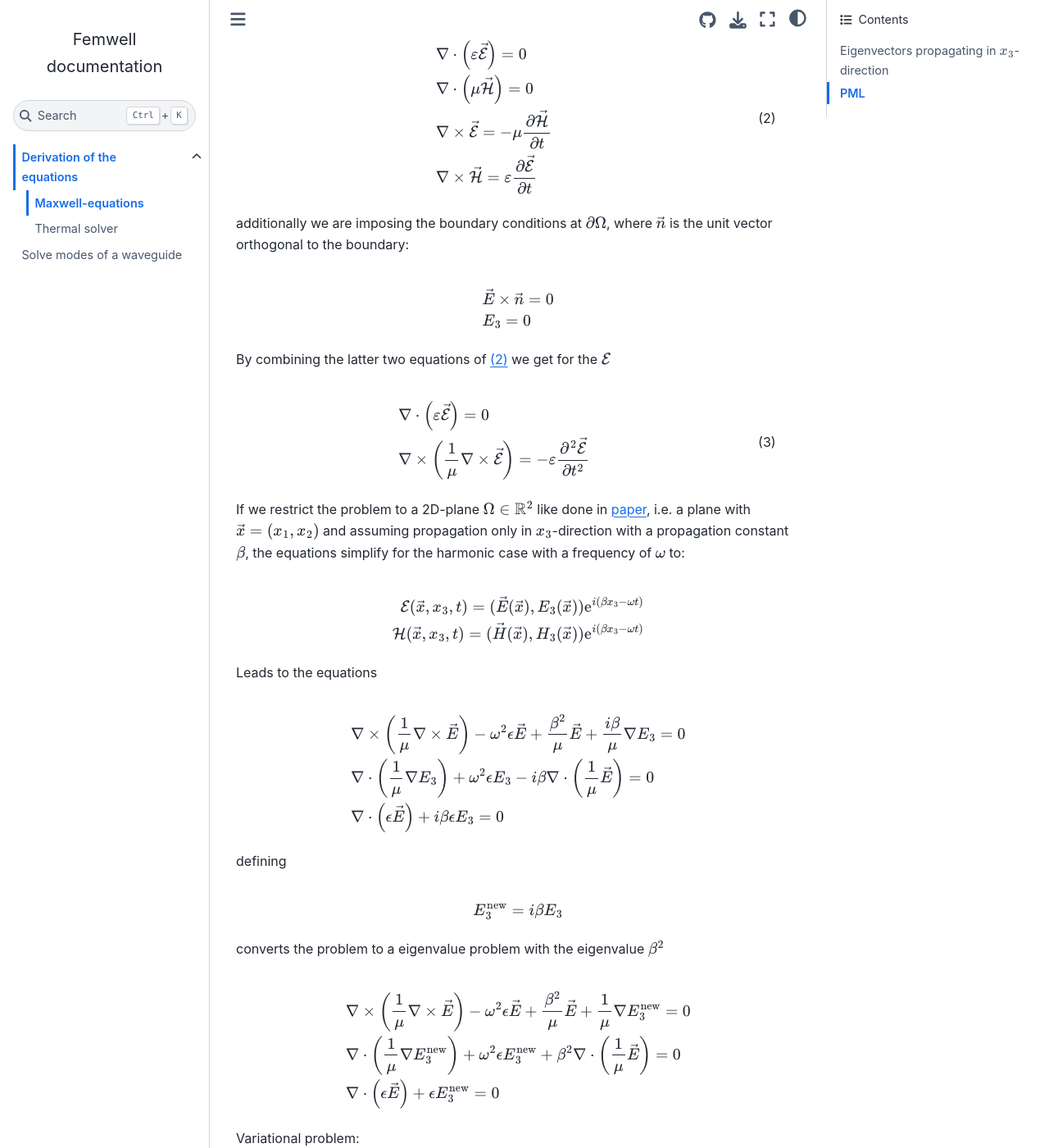
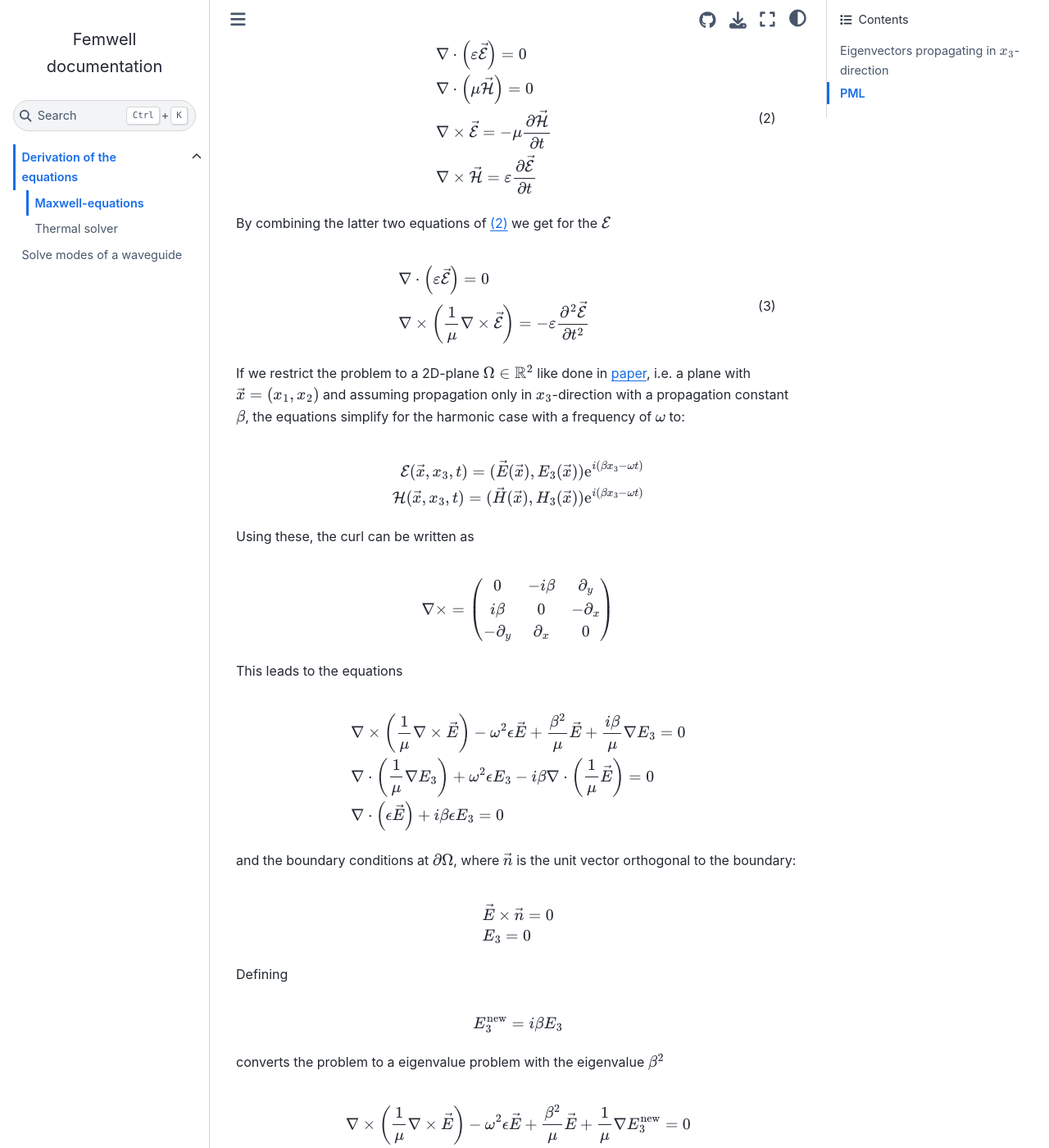
Before and after one commit to HelgeGehring/femwell, a Sphinx documentation site: the page built from docs/source/math/maxwell.rst, in a window 1280 px wide and 1400 px high, scrolled down 548 px. Shown: the whole window at 82% size. Built offline with Sphinx 7.4.7 and the Sphinx Book theme 1.1.4, drawn with Linux system fonts in a browser that asks for light colours.

Commit message:
define curl operator

```diff
--- a/docs/source/math/maxwell.rst
+++ b/docs/source/math/maxwell.rst
@@ -34,14 +34,6 @@ Assuming no sources and currents present, :eq:`maxwell` simplifies to
 
     &\nabla\times\vec{\mathcal{H}} = \varepsilon\frac{\partial \vec{\mathcal{E}}}{\partial t}
 
-additionally we are imposing the boundary conditions at :math:`\partial\Omega`,
-where :math:`\vec{n}` is the unit vector orthogonal to the boundary:
-
-.. math::
-    &\vec{E} \times \vec{n} = 0
-
-    &E_3 = 0
-
 By combining the latter two equations of :eq:`maxwell_no_sources` we get for the :math:`\mathcal{E}`
 
 .. math::
@@ -63,7 +55,18 @@ the equations simplify for the harmonic case with a frequency of :math:`\omega`
 
     \mathcal{H}(\vec{x},x_3,t)=(\vec{H}(\vec{x}),H_3(\vec{x}))\mathrm{e}^{i(\beta x_3 - \omega t)}
 
-Leads to the equations
+Using these, the curl can be written as
+
+.. math::
+    \nabla \times
+    =
+    \begin{pmatrix}
+    0 & -i \beta & \partial_y \\
+    i \beta & 0 & -\partial_x \\
+    -\partial_y & \partial_x & 0
+    \end{pmatrix}
+
+This leads to the equations
 
 .. math::
     &
@@ -84,7 +87,15 @@ Leads to the equations
     + i \beta \epsilon E_3
     = 0
 
-defining
+and the boundary conditions at :math:`\partial\Omega`,
+where :math:`\vec{n}` is the unit vector orthogonal to the boundary:
+
+.. math::
+    &\vec{E} \times \vec{n} = 0
+
+    &E_3 = 0
+
+Defining
 
 .. math::
     E_3^{\text{new}} = i \beta E_3
```
